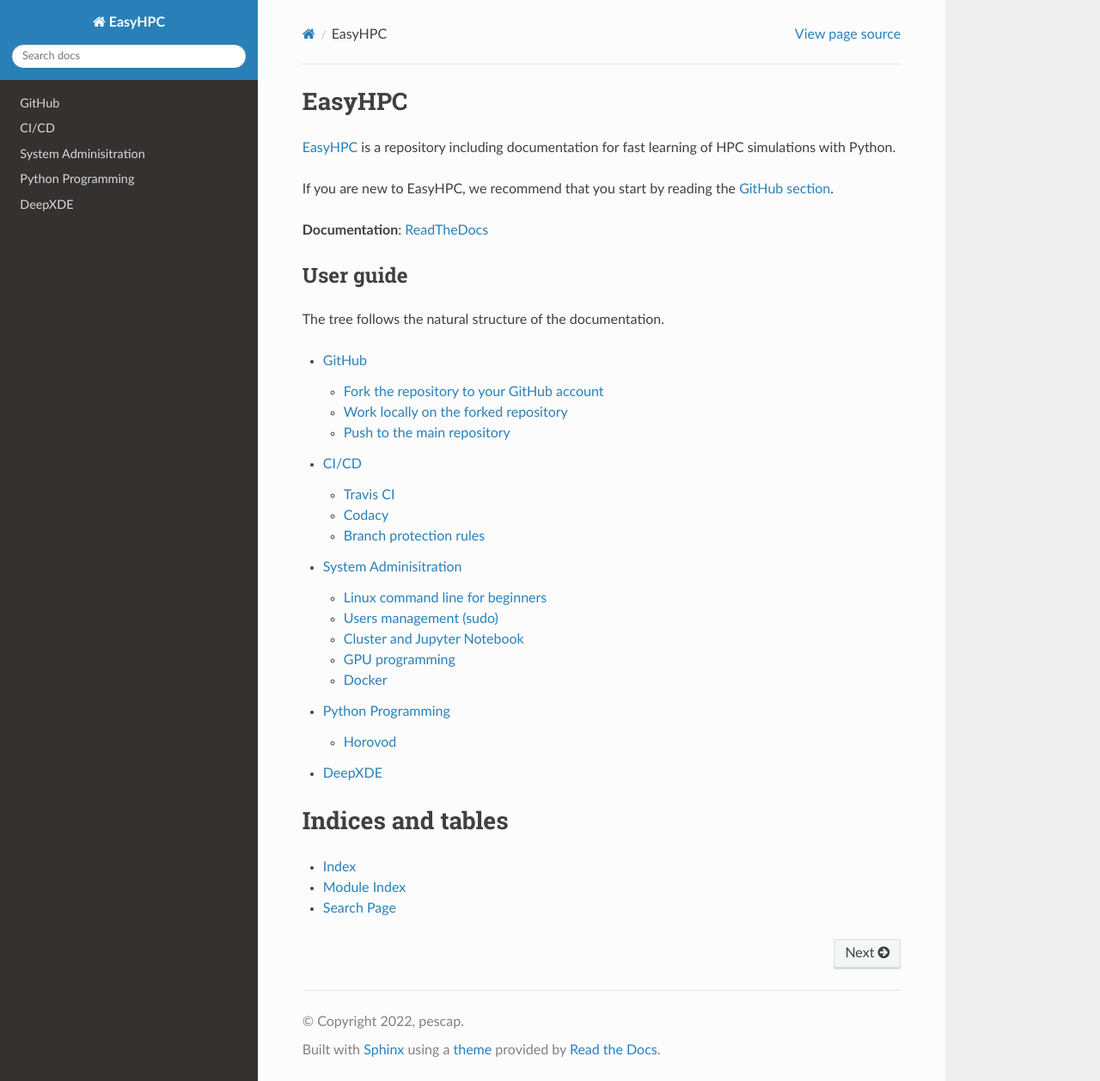
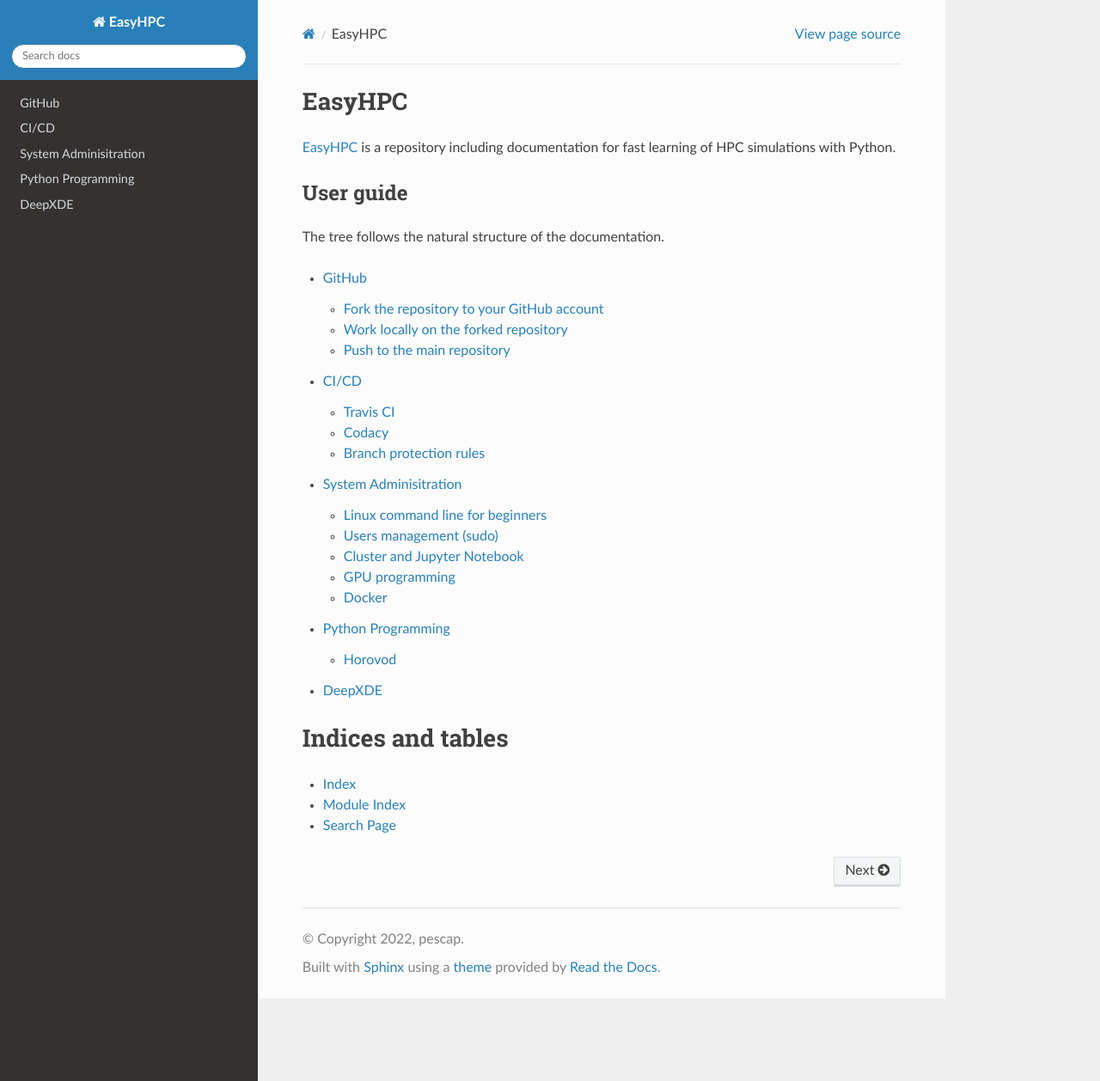
Before and after one commit to pescap/EasyHPC, a Sphinx documentation site: the page built from docs/source/index.rst, in a window 1280 px wide and 1258 px high. Shown: the whole window at 86% size. Built offline with Sphinx 7.4.7 and the Read the Docs theme 2.0.0, drawn with Linux system fonts in a browser that asks for light colours.

Commit message:
working on index

```diff
--- a/docs/source/index.rst
+++ b/docs/source/index.rst
@@ -6,10 +6,6 @@
 EasyHPC
 ========
 `EasyHPC <https://github.com/pescap/EasyHPC>`_ is a repository including documentation for fast learning of HPC simulations with Python.
-
-If you are new to EasyHPC, we recommend that you start by reading the `GitHub section <https://easyhpc.readthedocs.io/en/latest/github.html>`_.
-
-**Documentation**: `ReadTheDocs <https://easyhpc.readthedocs.io/>`_
 
 User guide
 ----------
@@ -26,7 +22,6 @@
   deepxde
 
 
-
 Indices and tables
 ==================
 
```
